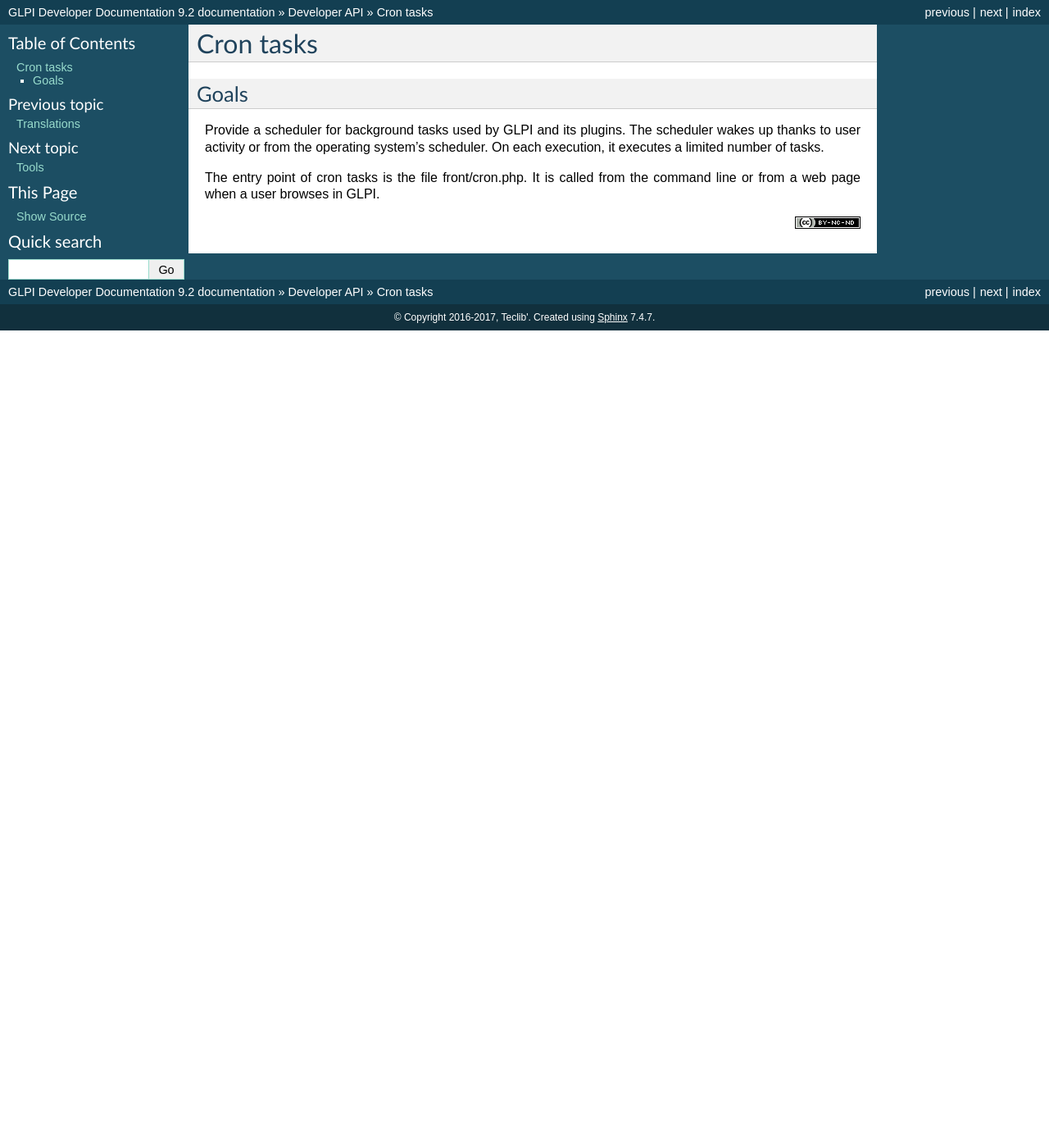
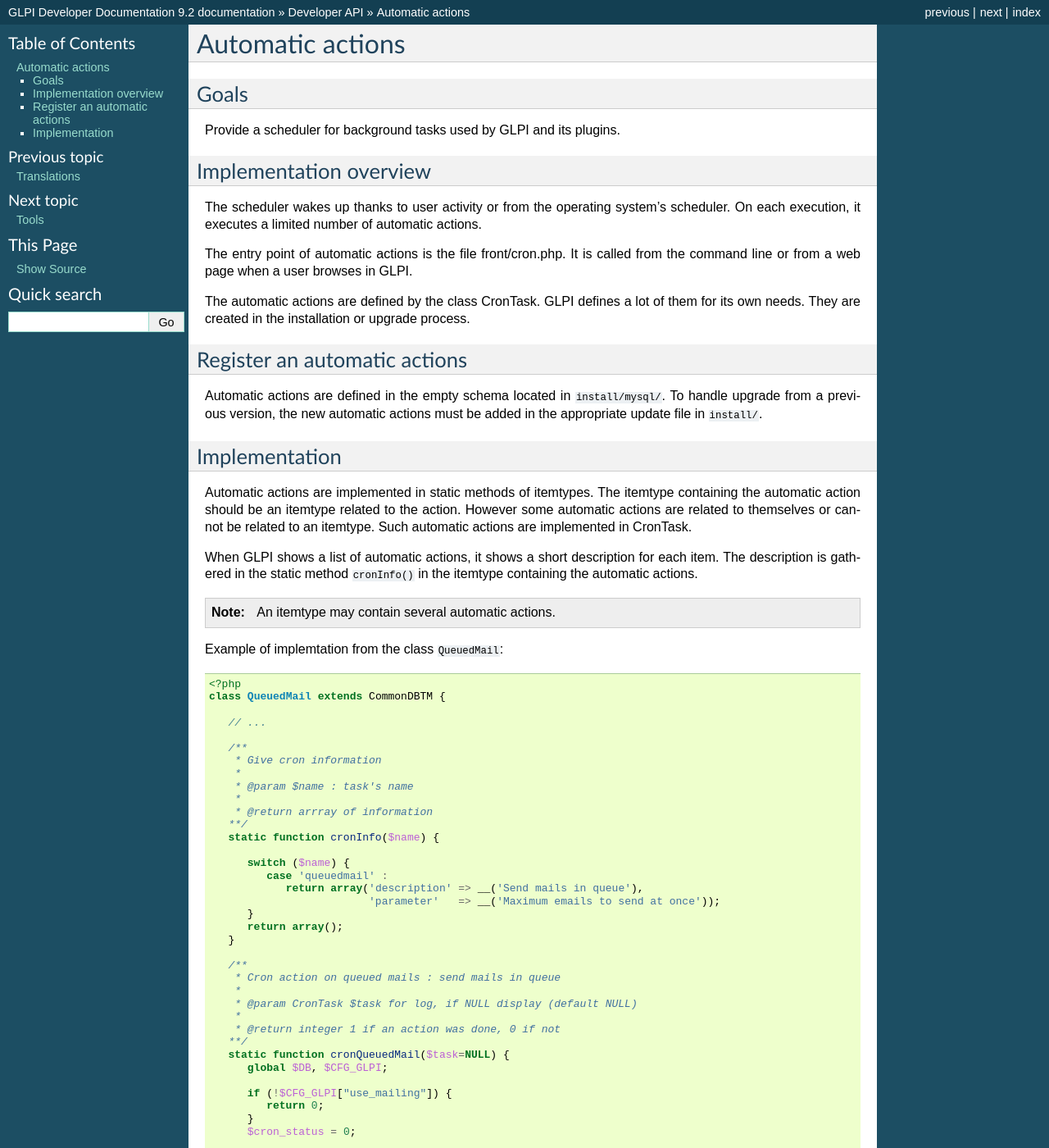
Before and after one commit to glpi-project/docdev, a Sphinx documentation site: the page built from source/devapi/crontasks.rst, in a window 1280 px wide and 1400 px high. Shown: the whole window at 82% size. Built offline with Sphinx 7.4.7, drawn with Linux system fonts in a browser that asks for light colours; some of the changed text lies outside the part shown.

Commit message:
update crontask doc

```diff
--- a/source/devapi/crontasks.rst
+++ b/source/devapi/crontasks.rst
@@ -1,10 +1,100 @@
-Cron tasks
-----------
+Automatic actions
+-----------------
 
 Goals
 ^^^^^
 
-Provide a scheduler for background tasks used by GLPI and its plugins. The scheduler wakes up thanks to user activity or from the operating system's scheduler. On each execution, it executes a limited number of tasks.
+Provide a scheduler for background tasks used by GLPI and its plugins.
 
+Implementation overview
+^^^^^^^^^^^^^^^^^^^^^^^
 
-The entry point of cron tasks is the file front/cron.php. It is called from the command line or from a web page when a user browses in GLPI.
+The scheduler wakes up thanks to user activity or from the operating system's scheduler. On each execution, it executes a limited number of automatic actions.
+
+The entry point of automatic actions is the file front/cron.php. It is called from the command line or from a web page when a user browses in GLPI.
+
+The automatic actions are defined by the class CronTask. GLPI defines a lot of them for its own needs. They are created in the installation or upgrade process.
+
+Register an automatic actions
+^^^^^^^^^^^^^^^^^^^^^^^^^^^^^
+
+Automatic actions are defined in the empty schema located in ``install/mysql/``. To handle upgrade from a previous version, the new automatic actions must be added in the appropriate update file in ``install/``.
+
+Implementation
+^^^^^^^^^^^^^^
+
+Automatic actions are implemented in static methods of itemtypes. The itemtype containing the automatic action should be an itemtype related to the action. However some automatic actions are related to themselves or cannot be related to an itemtype. Such automatic actions are implemented in CronTask.
+
+When GLPI shows a list of automatic actions, it shows a short description for each item. The description is gathered in the static method ``cronInfo()`` in the itemtype containing the automatic actions.
+
+.. Note::
+
+   An itemtype may contain several automatic actions.
+
+Example of implemtation from the class ``QueuedMail``:
+
+.. code-block:: php
+
+   <?php
+   class QueuedMail extends CommonDBTM {
+
+      // ...
+
+      /**
+       * Give cron information
+       *
+       * @param $name : task's name
+       *
+       * @return arrray of information
+      **/
+      static function cronInfo($name) {
+
+         switch ($name) {
+            case 'queuedmail' :
+               return array('description' => __('Send mails in queue'),
+                            'parameter'   => __('Maximum emails to send at once'));
+         }
+         return array();
+      }
+
+      /**
+       * Cron action on queued mails : send mails in queue
+       *
+       * @param CronTask $task for log, if NULL display (default NULL)
+       *
+       * @return integer 1 if an action was done, 0 if not
+      **/
+      static function cronQueuedMail($task=NULL) {
+         global $DB, $CFG_GLPI;
+
+         if (!$CFG_GLPI["use_mailing"]) {
+            return 0;
+         }
+         $cron_status = 0;
+
+         // Send mail at least 1 minute after adding in queue to be sure that process on it is finished
+         $send_time = date("Y-m-d H:i:s", strtotime("+1 minutes"));
+         $query       = "SELECT `glpi_queuedmails`.*
+                         FROM `glpi_queuedmails`
+                         WHERE NOT `glpi_queuedmails`.`is_deleted`
+                               AND `glpi_queuedmails`.`send_time` < '".$send_time."'
+                         ORDER BY `glpi_queuedmails`.`send_time` ASC
+                         LIMIT 0, ".$task->fields['param'];
+
+         $mail = new self();
+         foreach ($DB->request($query) as $data) {
+            if ($mail->sendMailById($data['id'])) {
+               $cron_status = 1;
+               if (!is_null($task)) {
+                  $task->addVolume(1);
+               }
+            }
+         }
+         return $cron_status;
+      }
+
+      // ...
+
+   }
+
+If the argument $task is a CronTask object, the automatic action must increment the quantoty of actions done. In this example, each email actually sent increments the volume by 1.
```
Also changed, not shown: source/plugins/crontasks.rst (+8 -75 lines).
